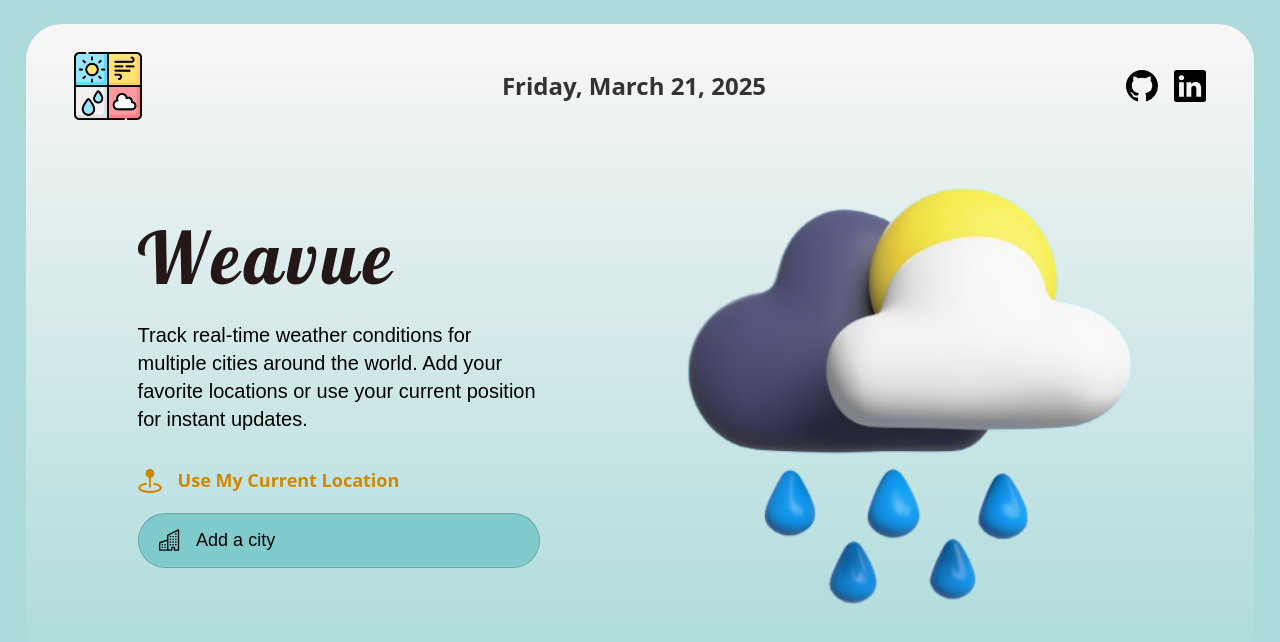
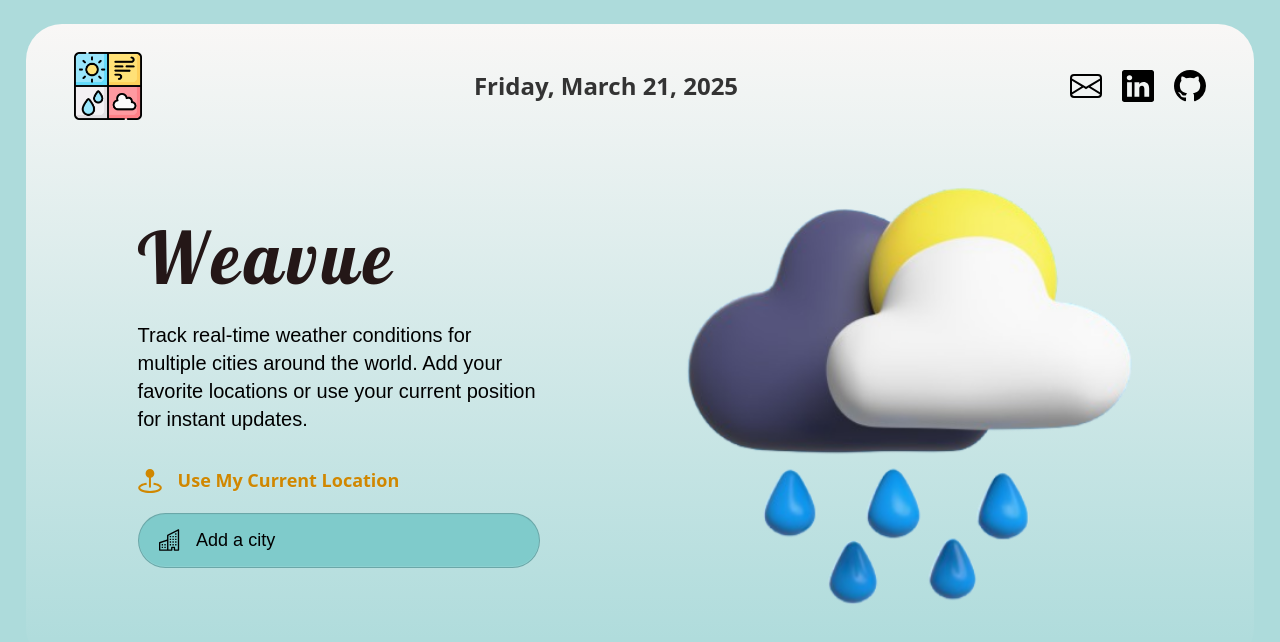
Before and after one commit to youssef-al-mostafa/Weavue, a Vue app: page / in a window 1280 px wide. Shown: the top 642 px of the page. Built offline with nearby package versions, Linux system fonts and the light colour scheme; no server answers; a web font is replaced by a local one.

Commit message:
adding mail to the navbar

```diff
--- a/eslint.config.ts
+++ b/eslint.config.ts
@@ -21,4 +21,10 @@
   pluginVue.configs['flat/essential'],
   vueTsConfigs.recommended,
   skipFormatting,
+  {
+    name: 'app/custom-rules',
+    rules: {
+      'vue/multi-word-component-names': 'off',
+    },
+  },
 )
--- a/src/components/NavBar.vue
+++ b/src/components/NavBar.vue
@@ -16,7 +16,7 @@
 }
 
 onMounted(() => {
-    updateDateTime();
+  updateDateTime();
 })
 </script>
 <template>
@@ -28,12 +28,12 @@
       <div class="menu-nav flex gap-9">
         <p class="menu-a text-[#333333] font-bold text-[24px] font-sans">{{ currentDate }}</p>
       </div>
-      <div class="nav-accounts-btn text-lg text-black flex gap-4">
-        <a href="https://github.com/youssef-al-mostafa/Weavue" target="_blank">
-          <svg xmlns="http://www.w3.org/2000/svg" width="32" height="32" fill="black" class="bi bi-github"
+      <div class="nav-accounts-btn text-lg text-black flex gap-5">
+        <a href="mailto:youssefalmostafa2@gmail.com">
+          <svg xmlns="http://www.w3.org/2000/svg" width="32" height="32" fill="black" class="bi bi-envelope"
             viewBox="0 0 16 16">
             <path
-              d="M8 0C3.58 0 0 3.58 0 8c0 3.54 2.29 6.53 5.47 7.59.4.07.55-.17.55-.38 0-.19-.01-.82-.01-1.49-2.01.37-2.53-.49-2.69-.94-.09-.23-.48-.94-.82-1.13-.28-.15-.68-.52-.01-.53.63-.01 1.08.58 1.23.82.72 1.21 1.87.87 2.33.66.07-.52.28-.87.51-1.07-1.78-.2-3.64-.89-3.64-3.95 0-.87.31-1.59.82-2.15-.08-.2-.36-1.02.08-2.12 0 0 .67-.21 2.2.82.64-.18 1.32-.27 2-.27s1.36.09 2 .27c1.53-1.04 2.2-.82 2.2-.82.44 1.1.16 1.92.08 2.12.51.56.82 1.27.82 2.15 0 3.07-1.87 3.75-3.65 3.95.29.25.54.73.54 1.48 0 1.07-.01 1.93-.01 2.2 0 .21.15.46.55.38A8.01 8.01 0 0 0 16 8c0-4.42-3.58-8-8-8" />
+              d="M0 4a2 2 0 0 1 2-2h12a2 2 0 0 1 2 2v8a2 2 0 0 1-2 2H2a2 2 0 0 1-2-2zm2-1a1 1 0 0 0-1 1v.217l7 4.2 7-4.2V4a1 1 0 0 0-1-1zm13 2.383-4.708 2.825L15 11.105zm-.034 6.876-5.64-3.471L8 9.583l-1.326-.795-5.64 3.47A1 1 0 0 0 2 13h12a1 1 0 0 0 .966-.741M1 11.105l4.708-2.897L1 5.383z" />
           </svg>
         </a>
         <a href="https://linkedin.com/in/youssef-al-mostafa" target="_blank">
@@ -41,6 +41,13 @@
             viewBox="0 0 16 16">
             <path
               d="M0 1.146C0 .513.526 0 1.175 0h13.65C15.474 0 16 .513 16 1.146v13.708c0 .633-.526 1.146-1.175 1.146H1.175C.526 16 0 15.487 0 14.854zm4.943 12.248V6.169H2.542v7.225zm-1.2-8.212c.837 0 1.358-.554 1.358-1.248-.015-.709-.52-1.248-1.342-1.248S2.4 3.226 2.4 3.934c0 .694.521 1.248 1.327 1.248zm4.908 8.212V9.359c0-.216.016-.432.08-.586.173-.431.568-.878 1.232-.878.869 0 1.216.662 1.216 1.634v3.865h2.401V9.25c0-2.22-1.184-3.252-2.764-3.252-1.274 0-1.845.7-2.165 1.193v.025h-.016l.016-.025V6.169h-2.4c.03.678 0 7.225 0 7.225z" />
+          </svg>
+        </a>
+        <a href="https://github.com/youssef-al-mostafa/Weavue" target="_blank">
+          <svg xmlns="http://www.w3.org/2000/svg" width="32" height="32" fill="black" class="bi bi-github"
+            viewBox="0 0 16 16">
+            <path
+              d="M8 0C3.58 0 0 3.58 0 8c0 3.54 2.29 6.53 5.47 7.59.4.07.55-.17.55-.38 0-.19-.01-.82-.01-1.49-2.01.37-2.53-.49-2.69-.94-.09-.23-.48-.94-.82-1.13-.28-.15-.68-.52-.01-.53.63-.01 1.08.58 1.23.82.72 1.21 1.87.87 2.33.66.07-.52.28-.87.51-1.07-1.78-.2-3.64-.89-3.64-3.95 0-.87.31-1.59.82-2.15-.08-.2-.36-1.02.08-2.12 0 0 .67-.21 2.2.82.64-.18 1.32-.27 2-.27s1.36.09 2 .27c1.53-1.04 2.2-.82 2.2-.82.44 1.1.16 1.92.08 2.12.51.56.82 1.27.82 2.15 0 3.07-1.87 3.75-3.65 3.95.29.25.54.73.54 1.48 0 1.07-.01 1.93-.01 2.2 0 .21.15.46.55.38A8.01 8.01 0 0 0 16 8c0-4.42-3.58-8-8-8" />
           </svg>
         </a>
       </div>
@@ -53,5 +60,4 @@
     display: none;
   }
 }
-
 </style>
```
Also changed, not shown: src/App.vue (line endings or trailing spaces).
